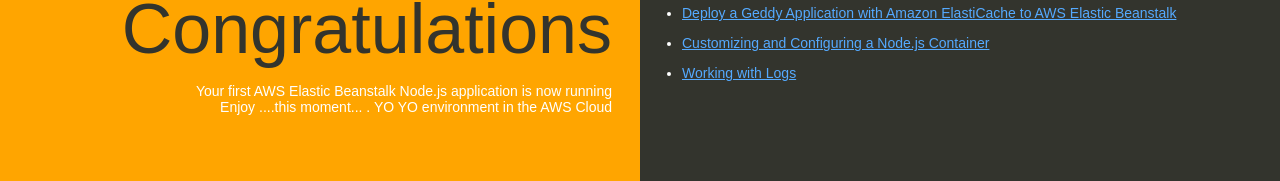
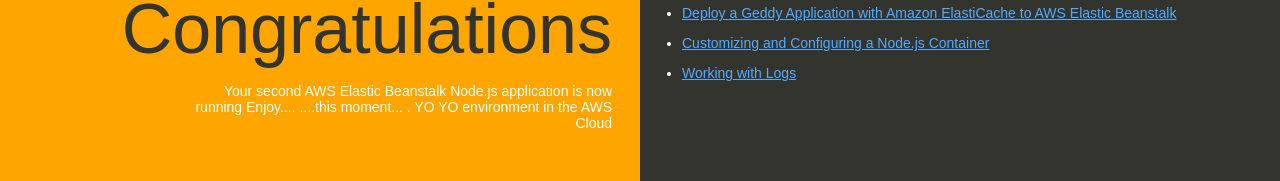
Before and after one commit to prakinr/aws-nodejs-sample-codebuild, a website: page index.html in a window 1280 px wide. Shown: the part 212-393 px from the top of the page. Drawn offline with Linux system fonts and the light colour scheme.

Commit message:
Update index.html

```diff
--- a/index.html
+++ b/index.html
@@ -75,7 +75,7 @@
   <body>
     <div class="textColumn">
       <h1>Congratulations</h1>
-      <p>Your first AWS Elastic Beanstalk Node.js application is now running Enjoy ....this moment... . YO YO environment in the AWS Cloud</p>
+      <p>Your second AWS Elastic Beanstalk Node.js application is now running Enjoy.... ....this moment... . YO YO environment in the AWS Cloud</p>
     </div>
     <div class="linksColumn">
       <h2>What's Next?</h2>
```
